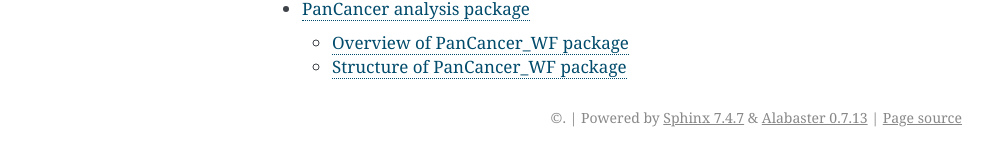
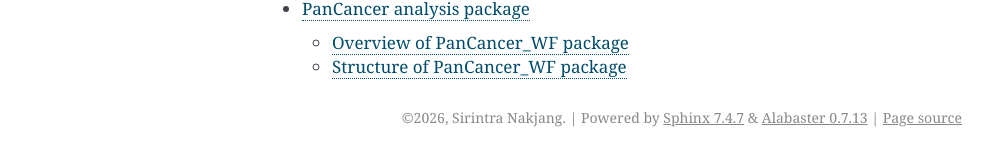
Before and after one commit to sirintra/PMC-PC-training, a Sphinx documentation site: the page built from docs/index.rst, in a window 1280 px wide. Shown: the part 1586-1740 px from the top of the page, without its empty margins (148-1141 px from the left). Built offline with Sphinx 7.4.7, drawn with Linux system fonts in a browser that asks for light colours; some of the changed lines change nothing that is shown.

Commit message:
Update conf.py

```diff
--- a/docs/conf.py
+++ b/docs/conf.py
@@ -24,4 +24,8 @@
 # If your package imports heavy deps, mock them:
 autodoc_mock_imports = ["numpy", "pandas", "scipy", "sklearn"]
 
-epub_exclude = ["*"]
+
+# Required metadata for EPUB builds
+copyright = "2026, Sirintra Nakjang"
+version = "1.0"
+epub_version = "3.0"
```
